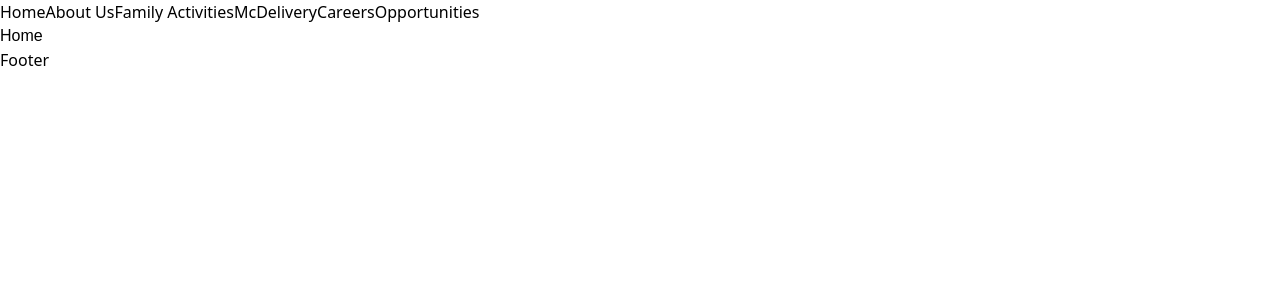
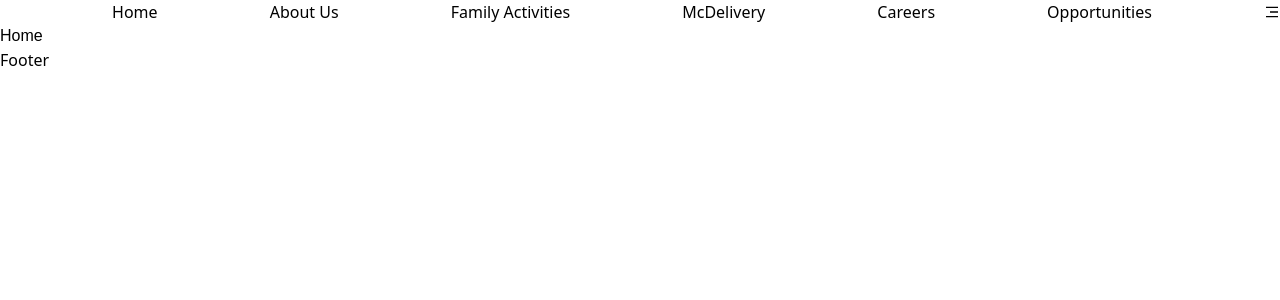
Before and after one commit to AdieDev0/Mcdonald-s-PH---Static, a React (Vite) app in the folder mcdo/: page / in a window 1280 px wide. Shown: the top 300 px of the page. Built offline with nearby package versions, Linux system fonts and the light colour scheme.

Commit message:
Refactor Navbar component for improved structure and styling

```diff
--- a/mcdo/src/Components/Navbar.jsx
+++ b/mcdo/src/Components/Navbar.jsx
@@ -1,10 +1,10 @@
-import React from 'react'
+import React from "react";
 import { RiMenu3Fill } from "react-icons/ri";
 
 const Navbar = () => {
   return (
     <div>
-      <div>
+      <div className="text-center flex items-center justify-between">
         <img src="" alt="" />
         <button>Home</button>
         <button>About Us</button>
@@ -12,11 +12,10 @@ const Navbar = () => {
         <button>McDelivery</button>
         <button>Careers</button>
         <button>Opportunities</button>
-
-
+        <RiMenu3Fill />
       </div>
     </div>
-  )
-}
+  );
+};
 
-export default Navbar
+export default Navbar;
```
